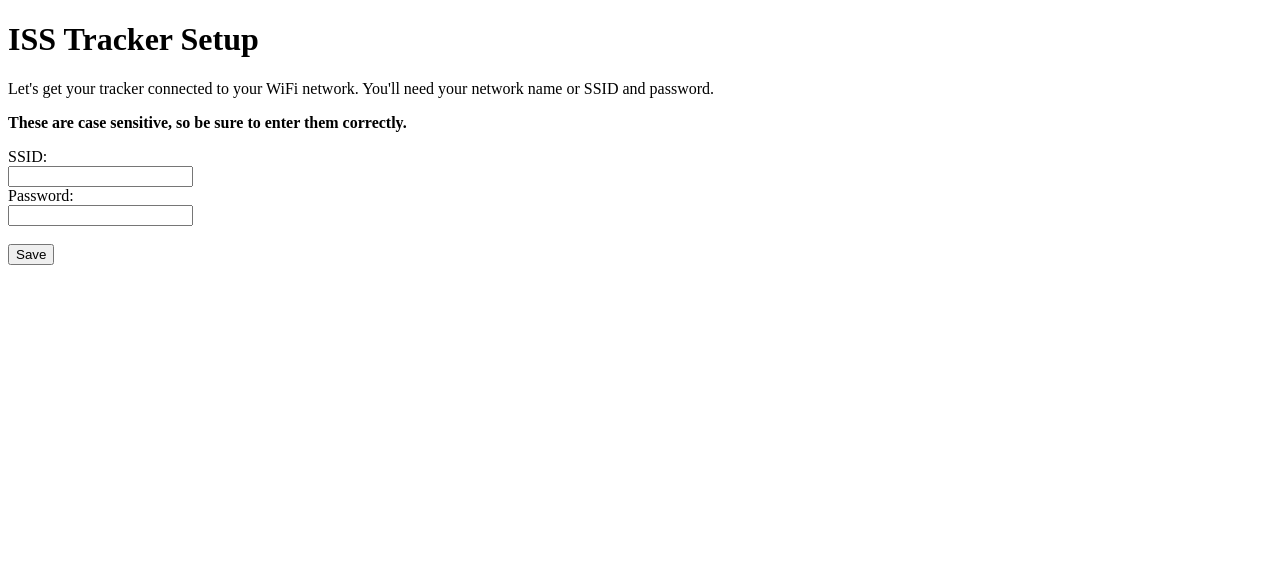
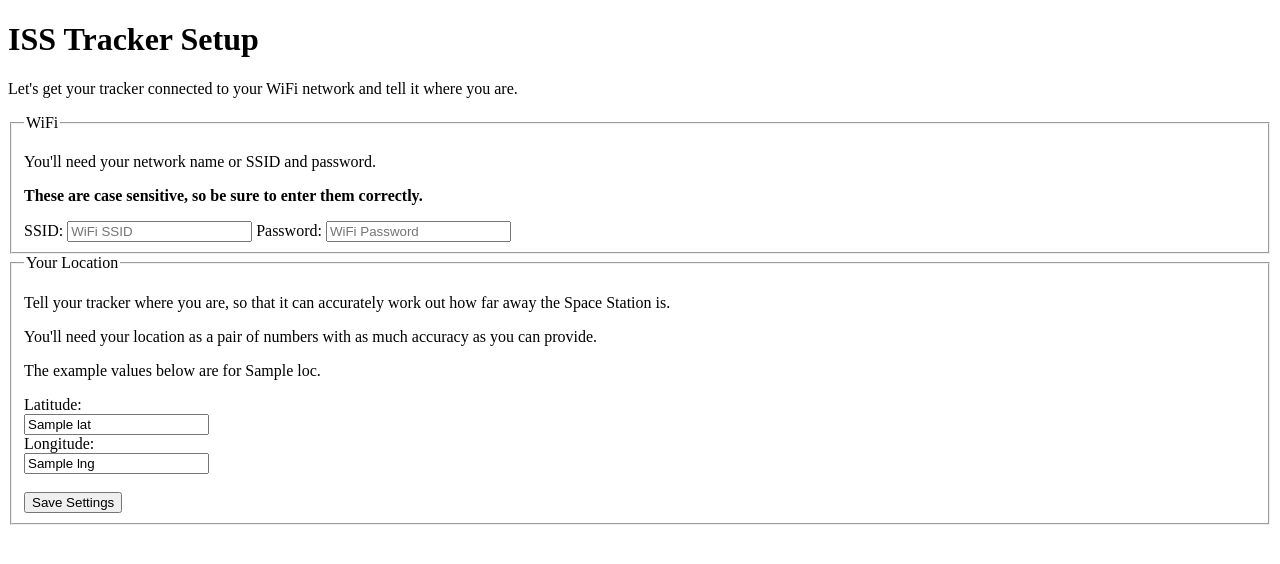
Before and after one commit to simonprickett/iss-tracker, a Python web app: template badger2040w/templates/index.html in a window 1280 px wide. Shown: the top 564 px of the page. Run offline with Jinja, Linux system fonts and the light colour scheme; the template is opened without the code that fills it: most values are stand-ins (such as "Sample title", 1, 10 or a date in 2020).

Commit message:
Requests lat/long and portal styling.

```diff
--- a/badger2040w/main.py
+++ b/badger2040w/main.py
@@ -64,7 +64,7 @@ def setup_mode():
         if request.headers.get("host").lower() != config.AP_DOMAIN.lower():
             return render_template(f"{TEMPLATE_PATH}/redirect.html", domain = config.AP_DOMAIN.lower())
 
-        return render_template(f"{TEMPLATE_PATH}/index.html")
+        return render_template(f"{TEMPLATE_PATH}/index.html", lat = str(config.DEFAULT_LATITUDE), lng = str(config.DEFAULT_LONGITUDE), loc = config.DEFAULT_PLACE)
 
     def ap_configure(request):
         print("Saving wifi credentials...")
@@ -293,7 +293,7 @@ try:
 
             try:
                 iss_data = urequests.get(
-                    f"{config.ISS_SERVICE_URL}?lat={config.USER_LATITUDE}&lng={config.USER_LONGITUDE}",
+                    f"{config.ISS_SERVICE_URL}?lat={wifi_credentials['lat']}&lng={wifi_credentials['lng']}",
                     headers = {
                         "X-ISS-Locator-Token": config.ISS_SERVICE_PASSPHRASE
                     }
--- a/badger2040w/templates/index.html
+++ b/badger2040w/templates/index.html
@@ -3,17 +3,34 @@
     <head>
         <meta name="viewport" content="width=device-width, initial-scale=1">
         <title>ISS Tracker</title>
+        {{render_template("templates/styles.html")}}
     </head>
     <body>
-        <h1>ISS Tracker Setup</h1>
-        <p>Let&apos;s get your tracker connected to your WiFi network.  You&apos;ll need your network name or SSID and password.</p>
-        <p><b>These are case sensitive, so be sure to enter them correctly.</b></p>
-        <form action="/configure" method="POST" autocomplete="off" autocapitalize="none">
-            <label for="ssid">SSID:</label><br>
-            <input type="text" id="ssid" name="ssid"><br>
-            <label for="password">Password:</label><br>
-            <input type="text" id="password" name="password"><br><br>
-            <button>Save</button>
-        </form>
+        <div class="page">
+            <h1>ISS Tracker Setup</h1>
+            <p>Let&apos;s get your tracker connected to your WiFi network and tell it where you are.</p>
+            <form class="pure-form pure-form-stacked" action="/configure" method="POST" autocomplete="off" autocapitalize="none">
+                <fieldset>
+                    <legend>WiFi</legend>
+                    <p>You&apos;ll need your network name or SSID and password.</p>
+                    <p><b>These are case sensitive, so be sure to enter them correctly.</b></p>
+                    <label for="ssid">SSID:</label>
+                    <input type="text" id="ssid" name="ssid" placeholder="WiFi SSID">
+                    <label for="password">Password:</label>
+                    <input type="text" id="password" name="password" placeholder="WiFi Password">
+                </fieldset>
+                <fieldset>
+                    <legend>Your Location</legend>
+                    <p>Tell your tracker where you are, so that it can accurately work out how far away the Space Station is.</p>
+                    <p>You&apos;ll need your location as a pair of numbers with as much accuracy as you can provide.</p>
+                    <p>The example values below are for {{loc}}.</p>
+                    <label for="lat">Latitude:</label><br>
+                    <input type="text" id="lat" name="lat" value="{{lat}}"><br>
+                    <label for="lng">Longitude:</label><br>
+                    <input type="text" id="lng" name="lng" value="{{lng}}"><br><br>
+                    <button type="submit" class="pure-button pure-button-primary">Save Settings</button>
+                </fieldset>
+            </form>
+        </div>
     </body>
 </html>
```
Also changed, not shown: badger2040w/config.py (+4 -3 lines), badger2040w/templates/configured.html (+6 -3 lines), badger2040w/templates/styles.html (added, +1 -0 lines).
